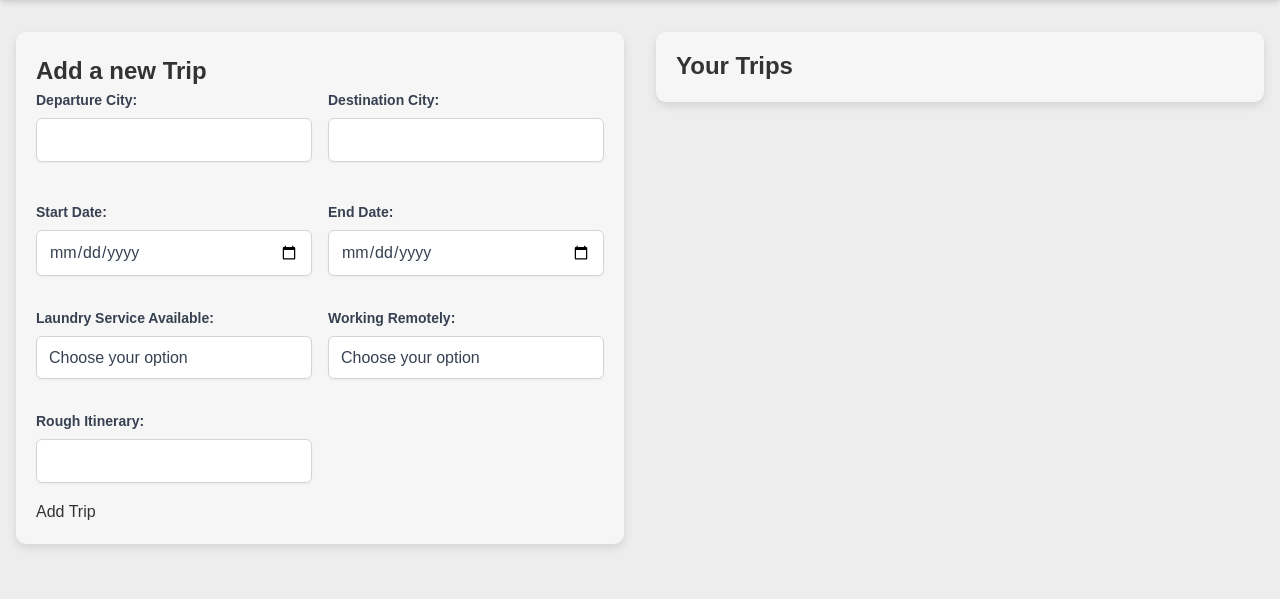
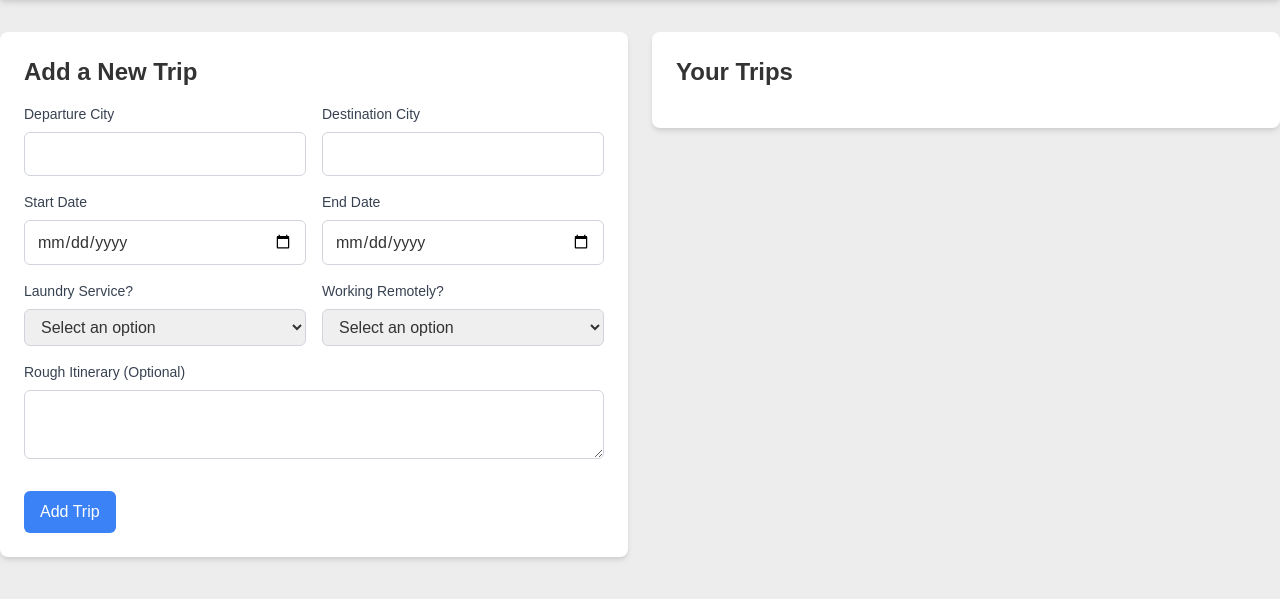
Before and after one commit to shreyasnbhat/packmyfit, a Flask app: page /trip_manager/ in a window 1280 px wide. Shown: the part 60-659 px from the top of the page. Run offline with Flask 3, Linux system fonts and the light colour scheme; the visitor is signed in with stand-in values (Sample User, id 1); data that the repository does not hold is empty; parts of the project's set-up code (start-up, migrations or seed data) failed here and were passed over; some web fonts are replaced.

Commit message:
Update Trip management templates

```diff
--- a/app.py
+++ b/app.py
@@ -1,5 +1,5 @@
 from flask import Flask
-from constants import DUMMY_ITEM_REPOSITORY_PATH, DUMMY_USER_PREFERENCES_PATH, IMAGES_UPLOAD_FOLDER
+from constants import DUMMY_ITEM_REPOSITORY_PATH, DUMMY_USER_PREFERENCES_PATH, IMAGES_UPLOAD_FOLDER, STATIC_FOLDER
 from item_repository_utils import csv_to_dict
 from datetime import datetime
 import os
@@ -12,7 +12,7 @@ from models import *
 
 # Configure Flask App.
 app = Flask(__name__)
-app.config['STATIC_FOLDER'] = 'static'
+app.config['STATIC_FOLDER'] = STATIC_FOLDER
 app.config['IMAGES_UPLOAD_FOLDER'] = IMAGES_UPLOAD_FOLDER
 os.makedirs(IMAGES_UPLOAD_FOLDER, exist_ok=True)
 
--- a/constants.py
+++ b/constants.py
@@ -1,6 +1,7 @@
 GEMINI_API_KEY="AIzaSyDuEc50CK1T3dRYfhMx2_-r1igsSd0PY54"
 USER_AGENT_HEADER = {'User-Agent': 'Mozilla/5.0 (Windows NT 10.0; Win64; x64) AppleWebKit/537.36 (KHTML, like Gecko) Chrome/123.0.0.0 Safari/537.36'}
 
+STATIC_FOLDER = 'static'
 IMAGES_UPLOAD_FOLDER = 'items/images'
 
 DUMMY_ITEM_REPOSITORY_PATH="testdata/item_repository.csv"
--- a/routes.py
+++ b/routes.py
@@ -12,6 +12,7 @@ auth_blueprint_bp = Blueprint('auth', __name__, url_prefix='/auth')
 from flask import render_template, request, redirect, url_for, flash
 from datetime import datetime
 import os
+from constants import STATIC_FOLDER
 import json
 import re
 from utils import generate_item_image_id, get_image_path_from_item_image_id
@@ -309,7 +310,7 @@ def item_generate_metadata(item_id):
         expert_result = {}
         if not ENABLE_CELERY:
             # Call the product metadata expert and render item_repository_item with the resulting json.
-            item_image_paths = [os.path.join(app.config['STATIC_FOLDER'], image.path) for image in item.images]
+            item_image_paths = [os.path.join(STATIC_FOLDER, image.path) for image in item.images]
             expert_result = product_image_to_metadata_expert.generate_product_metadata(image_paths=item_image_paths)
         else:
             # Call the Celery task to generate metadata asynchronously.
--- a/templates/trip_manager_main.html
+++ b/templates/trip_manager_main.html
@@ -1,93 +1,148 @@
 {% extends "base.html" %}
 
 {% block title %}Trip Manager{% endblock %}
-{% block central_title %} Trip Manager {% endblock %}
+{% block central_title %} Packr: Your Trip Hub {% endblock %}
 
 {% block content %}
-<div class="flex flex-col md:flex-row">
-    <div class="w-full md:w-1/2 px-4 py-8">
-        <div class="card form-card">
-            <div class="card-content">
-                <span class="card-title">Add a new Trip</span>
-                <form id="trip-params-form" class="row" method="POST" action="{{ url_for('trip_manager.trips') }}">
-                    <div class="grid grid-cols-1 gap-4 md:grid-cols-2">
-                        <div class="mb-6">
-                            <label for="departure_city" class="block text-gray-700 text-sm font-bold mb-2">Departure
-                                City:</label>
-                            <input type="text" id="departure_city" name="departure_city" value="" required
-                                class="form-input appearance-none block w-full px-3 py-2 text-gray-700 bg-white border border-gray-300 rounded-md shadow-sm focus:outline-none focus:shadow-outline-blue focus:border-blue-300">
+<div class="container mx-auto px-4 py-8">
+  <div class="grid grid-cols-1 md:grid-cols-2 gap-6">
+    <div>
+      <div class="bg-white rounded-lg shadow-md p-6">
+        <h2 class="text-2xl font-semibold mb-4">Add a New Trip</h2>
+        <form id="trip-params-form" method="POST" action="{{ url_for('trip_manager.trips') }}">
+          <div class="grid grid-cols-2 gap-4">
+            <div>
+              <label for="departure_city" class="block text-gray-700 text-sm font-medium mb-2"
+                >Departure City</label
+              >
+              <input
+                type="text"
+                id="departure_city"
+                name="departure_city"
+                required
+                class="w-full px-3 py-2 border border-gray-300 rounded-md focus:outline-none focus:ring-2 focus:ring-blue-500"
+              />
             </div>
-                        <div class="mb-6">
-                            <label for="destination_city" class="block text-gray-700 text-sm font-bold mb-2">Destination
-                                City:</label>
-                            <input type="text" id="destination_city" name="destination_city" value="" required
-                                class="form-input appearance-none block w-full px-3 py-2 text-gray-700 bg-white border border-gray-300 rounded-md shadow-sm focus:outline-none focus:shadow-outline-blue focus:border-blue-300">
+            <div>
+              <label for="destination_city" class="block text-gray-700 text-sm font-medium mb-2"
+                >Destination City</label
+              >
+              <input
+                type="text"
+                id="destination_city"
+                name="destination_city"
+                required
+                class="w-full px-3 py-2 border border-gray-300 rounded-md focus:outline-none focus:ring-2 focus:ring-blue-500"
+              />
             </div>
-                        <div class="mb-4">
-                            <label for="start_date" class="block text-gray-700 text-sm font-bold mb-2">Start
-                                Date:</label>
-                            <input type="date" id="start_date" name="start_date" value="" required
-                                class="form-input appearance-none block w-full px-3 py-2 text-gray-700 bg-white border border-gray-300 rounded-md shadow-sm focus:outline-none focus:shadow-outline-blue focus:border-blue-300">
           </div>
-                        <div class="mb-4">
-                            <label for="end_date" class="block text-gray-700 text-sm font-bold mb-2">End
-                                Date:</label>
-                            <input type="date" id="end_date" name="end_date" value="" required
-                                class="form-input appearance-none block w-full px-3 py-2 text-gray-700 bg-white border border-gray-300 rounded-md shadow-sm focus:outline-none focus:shadow-outline-blue focus:border-blue-300">
+          <div class="grid grid-cols-2 gap-4 mt-4">
+            <div>
+              <label for="start_date" class="block text-gray-700 text-sm font-medium mb-2"
+                >Start Date</label
+              >
+              <input
+                type="date"
+                id="start_date"
+                name="start_date"
+                required
+                class="w-full px-3 py-2 border border-gray-300 rounded-md focus:outline-none focus:ring-2 focus:ring-blue-500"
+              />
             </div>
-                        <div class="mb-4">
-                            <label for="laundry_service_available"
-                                class="block text-gray-700 text-sm font-bold mb-2">Laundry Service
-                                Available:</label>
-                            <select id="laundry_service_available" name="laundry_service_available" required
-                                class="form-select appearance-none block w-full px-3 py-2 text-gray-700 bg-white border border-gray-300 rounded-md shadow-sm focus:outline-none focus:shadow-outline-blue focus:border-blue-300">
-                                <option value="" disabled selected>Choose your option</option>
+            <div>
+              <label for="end_date" class="block text-gray-700 text-sm font-medium mb-2"
+                >End Date</label
+              >
+              <input
+                type="date"
+                id="end_date"
+                name="end_date"
+                required
+                class="w-full px-3 py-2 border border-gray-300 rounded-md focus:outline-none focus:ring-2 focus:ring-blue-500"
+              />
+            </div>
+          </div>
+          <div class="grid grid-cols-2 gap-4 mt-4">
+            <div>
+              <label for="laundry_service_available" class="block text-gray-700 text-sm font-medium mb-2"
+                >Laundry Service?</label
+              >
+              <select
+                id="laundry_service_available"
+                name="laundry_service_available"
+                required
+                class="w-full px-3 py-2 border border-gray-300 rounded-md focus:outline-none focus:ring-2 focus:ring-blue-500"
+              >
+                <option value="" disabled selected>Select an option</option>
                 <option value="yes">Yes</option>
                 <option value="no">No</option>
               </select>
             </div>
-                        <div class="mb-4">
-                            <label for="working_remotely" class="block text-gray-700 text-sm font-bold mb-2">Working
-                                Remotely:</label>
-                            <select id="working_remotely" name="working_remotely" required
-                                class="form-select appearance-none block w-full px-3 py-2 text-gray-700 bg-white border border-gray-300 rounded-md shadow-sm focus:outline-none focus:shadow-outline-blue focus:border-blue-300">
-                                <option value="" disabled selected>Choose your option</option>
+            <div>
+              <label for="working_remotely" class="block text-gray-700 text-sm font-medium mb-2"
+                >Working Remotely?</label
+              >
+              <select
+                id="working_remotely"
+                name="working_remotely"
+                required
+                class="w-full px-3 py-2 border border-gray-300 rounded-md focus:outline-none focus:ring-2 focus:ring-blue-500"
+              >
+                <option value="" disabled selected>Select an option</option>
                 <option value="yes">Yes</option>
                 <option value="no">No</option>
               </select>
             </div>
-                        <div class="mb-4">
-                            <label for="itinerary" class="block text-gray-700 text-sm font-bold mb-2">Rough
-                                Itinerary:</label>
-                            <input type="text" id="itinerary" name="itinerary" value="" required
-                                class="form-input appearance-none block w-full px-3 py-2 text-gray-700 bg-white border border-gray-300 rounded-md shadow-sm focus:outline-none focus:shadow-outline-blue focus:border-blue-300">
           </div>
+          <div class="mt-4">
+            <label for="itinerary" class="block text-gray-700 text-sm font-medium mb-2"
+              >Rough Itinerary (Optional)</label
+            >
+            <textarea
+              id="itinerary"
+              name="itinerary"
+              class="w-full px-3 py-2 border border-gray-300 rounded-md focus:outline-none focus:ring-2 focus:ring-blue-500"
+            ></textarea>
           </div>
-                    <button id="add_trip_button" class="btn waves-effect waves-light" type="submit">Add Trip</button>
+          <button
+            id="add_trip_button"
+            type="submit"
+            class="bg-blue-500 hover:bg-blue-600 text-white font-medium py-2 px-4 rounded-md mt-6"
+          >
+            Add Trip
+          </button>
         </form>
       </div>
     </div>
+    <div>
+      <div class="bg-white rounded-lg shadow-md p-6">
+        <h2 class="text-2xl font-semibold mb-4">Your Trips</h2>
+        <ul>
+          {% for trip in trips %}
+          <li class="border-b border-gray-200 py-3">
+            <a href="{{ url_for('trip_manager.trip', trip_id=trip.id) }}" class="flex justify-between items-center hover:bg-gray-100 px-2 py-2 rounded-md">
+              <div>
+                <h3 class="font-medium">
+                  {{ trip.departure_city }} to {{ trip.destination_city }}
+                </h3>
+                <p class="text-sm text-gray-500">
+                  {{ trip.start_date.strftime('%Y-%m-%d') }} -
+                  {{ trip.end_date.strftime('%Y-%m-%d') }}
+                </p>
               </div>
-    <div class="w-full md:w-1/2 px-4 py-8">
-        <div class="card">
-            <div class="card-content">
-                <span class="card-title text-xl font-bold"> Your Trips</span>
-                <ul class="collection">
-                    {% for trip in trips %}
-                    <li class="collection-item">
-                        <div class="flex justify-between">
-                            <a href="{{ url_for('trip_manager.trip', trip_id=trip.id) }}">
-                                {{ trip.departure_city }} to {{ trip.destination_city }} Dates: {{ trip.start_date.strftime('%Y-%m-%d') }} -> {{
-                                trip.end_date.strftime('%Y-%m-%d') }}
-                            </a>
-                            <form method="POST" action="{{ url_for('trip_manager.delete_trip', trip_id=trip.id) }}">
-                                <button type="submit" class="btn-floating btn-small waves-effect waves-light red">
-                                    <i class="material-icons">delete</i>
+              <form
+                method="POST"
+                action="{{ url_for('trip_manager.delete_trip', trip_id=trip.id) }}"
+                class="ml-4"
+              >
+                <button type="submit" class="text-red-500 hover:text-red-700 focus:outline-none">
+                  <svg xmlns="http://www.w3.org/2000/svg" class="h-6 w-6" fill="none" viewBox="0 0 24 24" stroke="currentColor">
+                    <path stroke-linecap="round" stroke-linejoin="round" stroke-width="2" d="M19 7l-.867 12.142A2 2 0 0116.138 21H7.862a2 2 0 01-1.995-1.858L5 7m5 4v6m4-6v6m1-10V4a1 1 0 00-1-1h-4a1 1 0 00-1 1v3M4 7h16" />
+                  </svg>
                 </button>
               </form>
-                        </div>
+            </a>
           </li>
-
           {% endfor %}
         </ul>
       </div>
@@ -97,7 +152,7 @@
 
 <script>
   const addTripButton = document.getElementById('add_trip_button');
-    generateChecklistButton.addEventListener('click', () => {
+  addTripButton.addEventListener('click', () => {
     const form = document.getElementById('trip-params-form');
     form.submit();
   });
```
Also changed, not shown: templates/item_display.html (+48 -48 lines), templates/trip_display.html (+78 -52 lines). Lines whose indentation alone changed are shown as unchanged.
